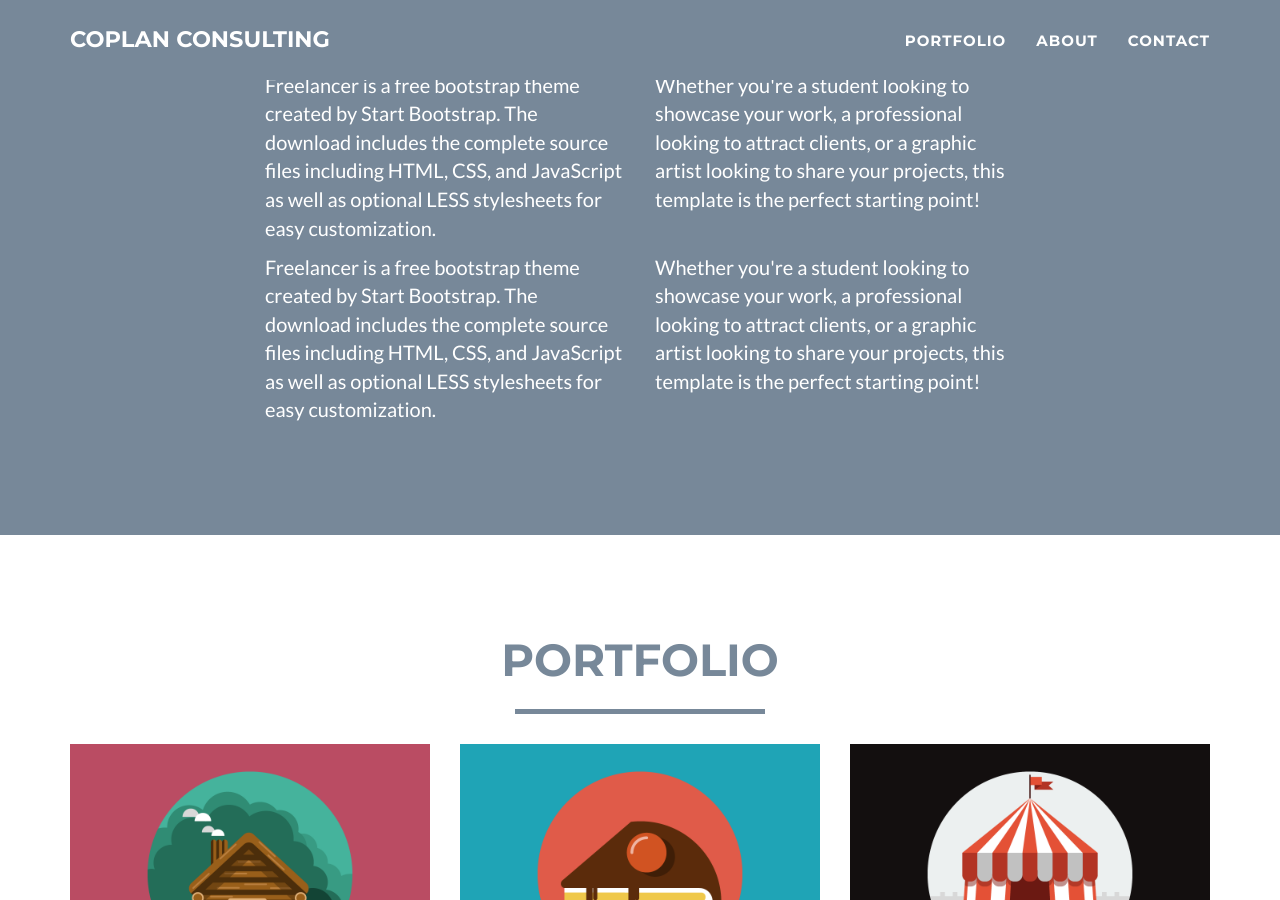
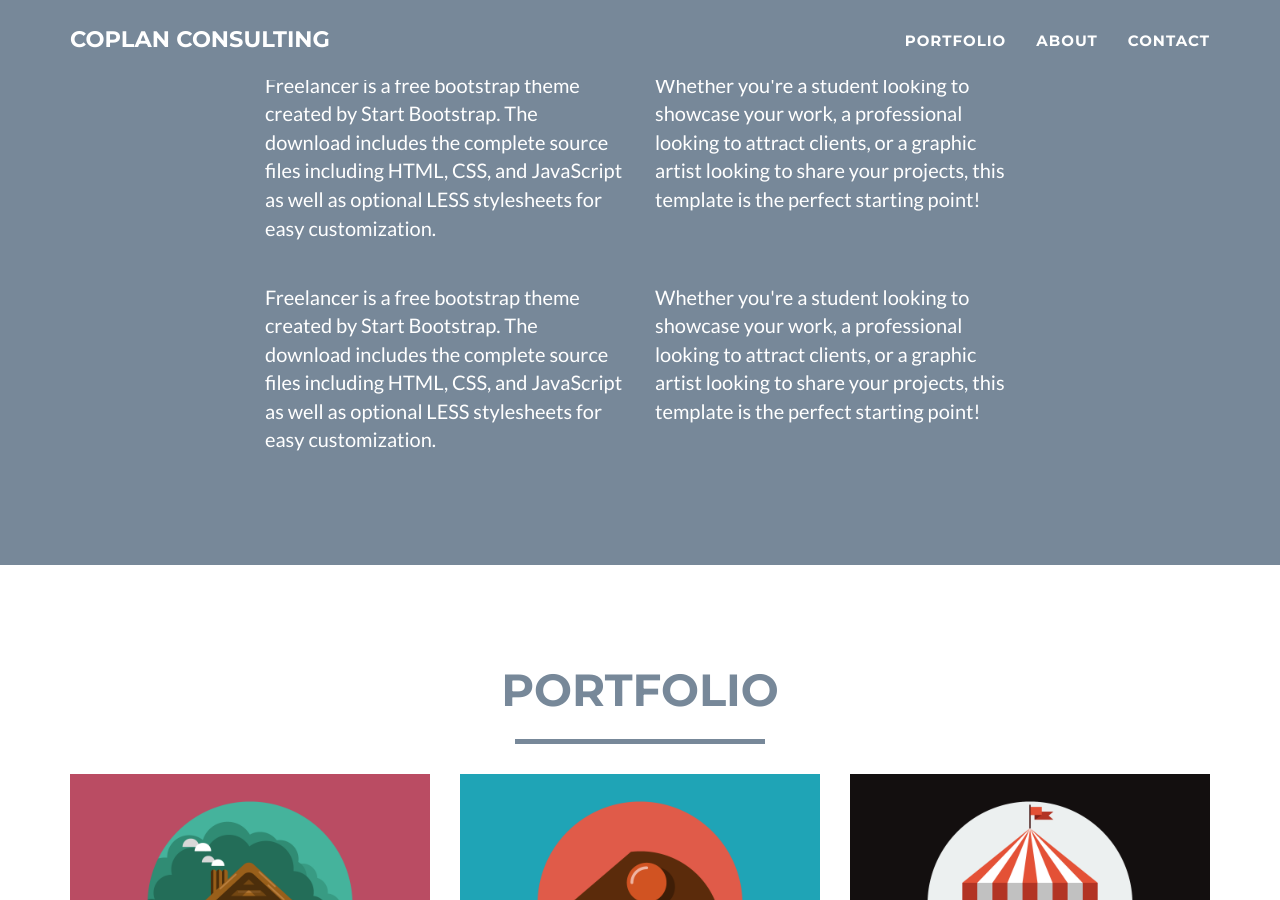
Before and after one commit to ccoplan/ccoplan.github.io, a Jekyll site: the page built from index.html, in a window 1280 px wide and 900 px high, scrolled down 914 px. Built offline with Jekyll 4.4.1, drawn with Linux system fonts in a browser that asks for light colours.

Commit message:
Modifying row spacing in services section.

```diff
--- a/_includes/services.html
+++ b/_includes/services.html
@@ -7,7 +7,8 @@
         <hr class="star-white">
       </div>
     </div>
-    <div class="row">
+
+    <div class="row" style="padding-bottom: 30px !important;">
       <div class="col-lg-4 col-lg-offset-2">
         <p>Freelancer is a free bootstrap theme created by Start Bootstrap. The download includes the complete source files including HTML, CSS, and JavaScript as well as optional LESS stylesheets for easy customization.</p>
       </div>
```
